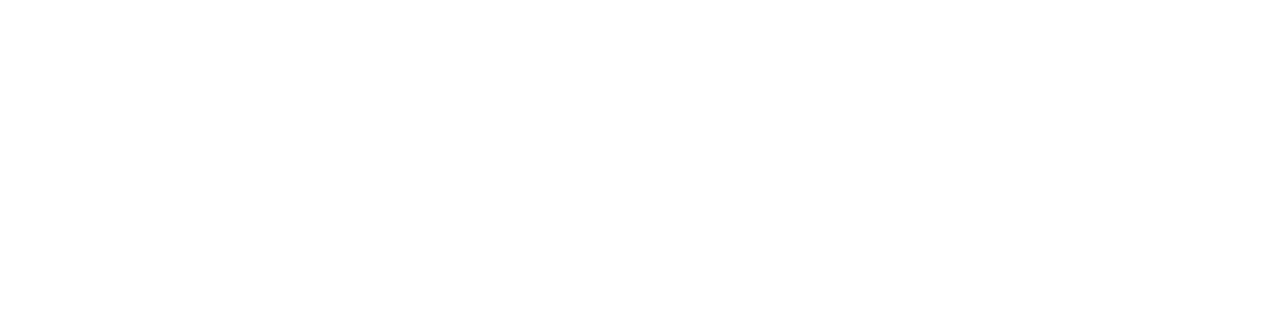
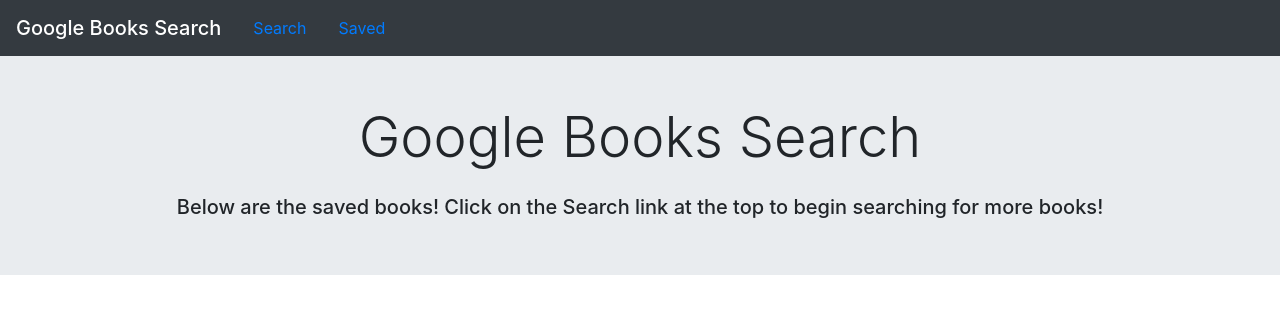
Before and after one commit to Christina2021/google-books-search, a React (Create React App) app in the folder client/: page /#/saved in a window 1280 px wide. Shown: the top 314 px of the page. Built offline with nearby package versions, Linux system fonts and the light colour scheme.

Commit message:
Create Search and Saved pages with Header component.

```diff
--- a/client/src/App.js
+++ b/client/src/App.js
@@ -1,5 +1,7 @@
 import React from 'react';
 import { HashRouter as Router, Route, Switch } from "react-router-dom";
+import Search from "./pages/Search";
+import Saved from "./pages/Saved";
 import './App.css';
 
 function App() {
@@ -8,9 +10,9 @@
       <div className="d-flex flex-column" style={{height: "100vh"}}>
         <Switch>
           {/* Search Page */}
-          <Route />
+          <Route exact path={["/", "/search"]} component={Search}/>
           {/* Saved Page */}
-          <Route />
+          <Route exact path="/saved" component={Saved}/>
           {/* For 404 Page */}
           <Route />
         </Switch>
--- /dev/null
+++ b/client/src/components/Header/index.js
@@ -0,0 +1,16 @@
+import React from 'react';
+import Navbar from '../Navbar';
+
+function Header(props) {
+    return(
+        <header>
+            <Navbar />
+            <div className="jumbotron jumbotron-fluid text-center p-5">
+                <h1 className="display-4">Google Books Search</h1>
+                <h5 className="mt-4">{props.headerText}</h5>
+            </div>
+        </header>
+    )
+}
+
+export default Header;
--- /dev/null
+++ b/client/src/components/Navbar/index.js
@@ -0,0 +1,14 @@
+import React from 'react';
+import { Link } from 'react-router-dom';
+
+function Navbar() {
+    return(
+        <nav className="navbar navbar-dark bg-dark">
+            <span className="navbar-brand mb-0 h1">Google Books Search</span>
+            <Link to="/search"className="nav-link">Search</Link>
+            <Link to="/saved" className="nav-link mr-auto">Saved</Link>
+        </nav>
+    )
+}
+
+export default Navbar;
--- /dev/null
+++ b/client/src/pages/Saved.js
@@ -0,0 +1,12 @@
+import React from 'react';
+import Header from '../components/Header';
+
+function Saved() {
+    return (
+        <div>
+            <Header headerText="Below are the saved books!  Click on the Search link at the top to begin searching for more books!"/>
+        </div>
+    )
+}
+
+export default Saved;
--- /dev/null
+++ b/client/src/pages/Search.js
@@ -0,0 +1,12 @@
+import React from 'react';
+import Header from '../components/Header';
+
+function Search() {
+    return (
+        <div>
+            <Header headerText="Search for a book using the search box below! Searched books may be saved and viewed by clicking the Saved link above!"/>
+        </div>
+    )
+}
+
+export default Search;
```
